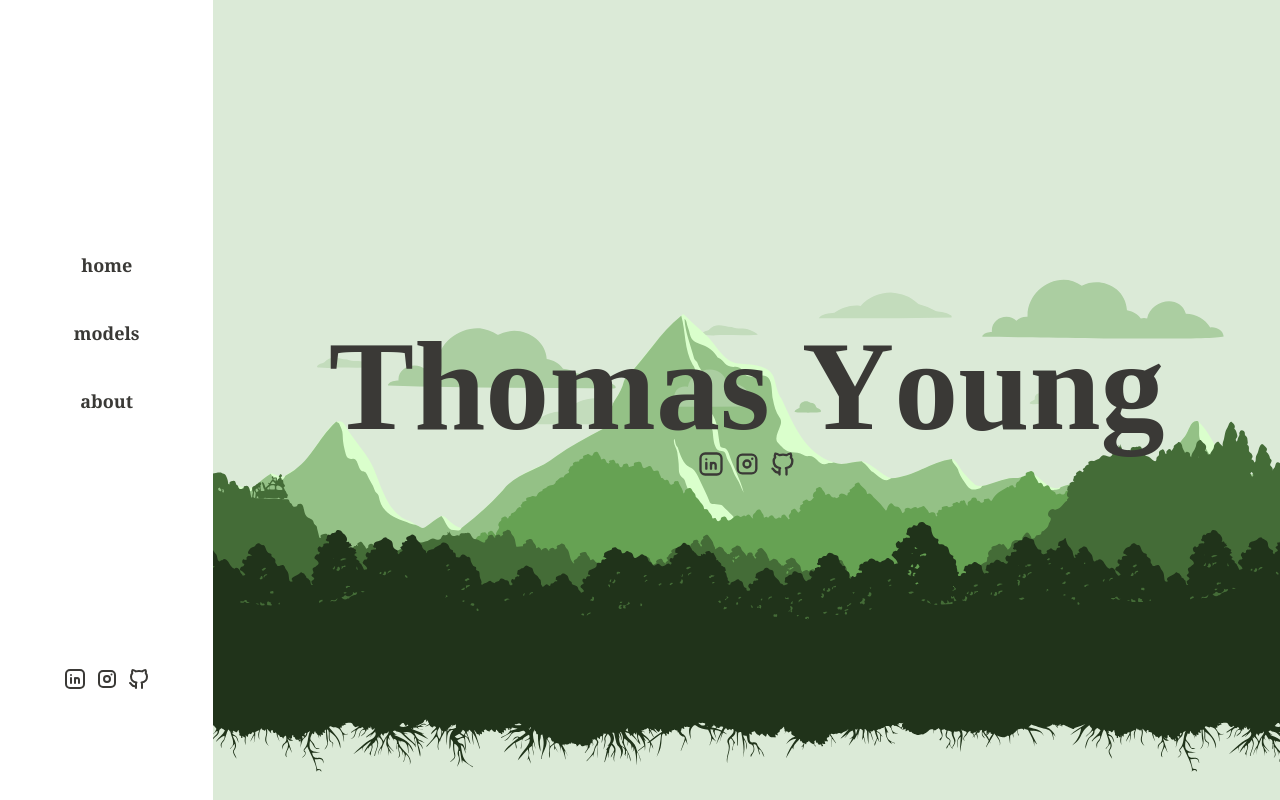
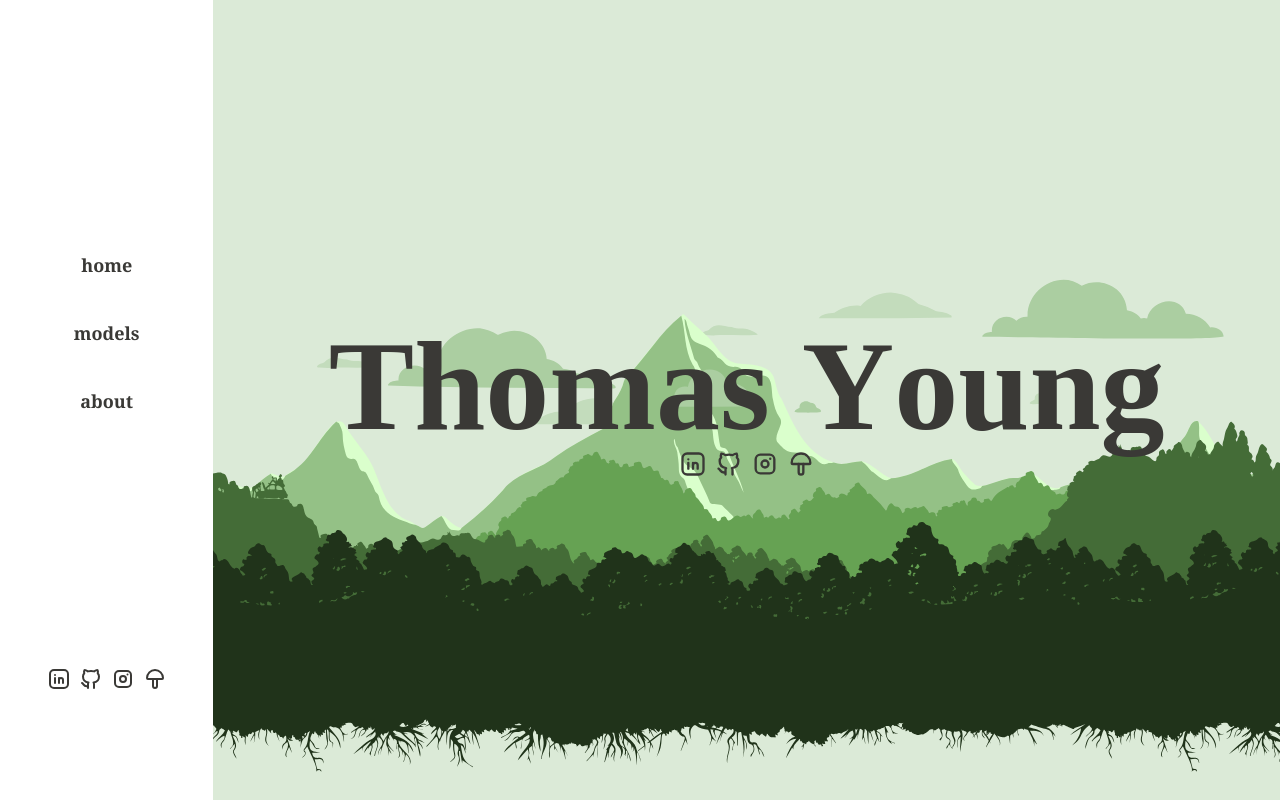
Before and after one commit to thomasy314/thomastheyoung.com-3.0, a Next.js app: page / in a window 1280 px wide. Built offline with nearby package versions, Linux system fonts and the light colour scheme; a web font is replaced by a local one.

Commit message:
Adding link to cluster mush website to social icons

```diff
--- a/components/ui/socialmediaicons.tsx
+++ b/components/ui/socialmediaicons.tsx
@@ -1,4 +1,4 @@
-import { IconBrandGithub, IconBrandInstagram, IconBrandLinkedin } from "@tabler/icons-react";
+import { IconBrandGithub, IconBrandInstagram, IconBrandLinkedin, IconMushroom } from "@tabler/icons-react";
 
 type SocialMediaIconsProps = {
     size?: number,
@@ -9,13 +9,16 @@ export default function SocialMediaIcons({size, className}: SocialMediaIconsProp
     return (
         <div className={`flex flex-row justify-center gap-x-2 w-full ${className}`}>
             <a href="https://www.linkedin.com/in/thomasy314/" target="_blank">
-                <IconBrandLinkedin size={size} />
+                <IconBrandLinkedin aria-label="Thomas Young Linkedin" size={size} />
+            </a>
+            <a href="https://github.com/thomasy314" target="_blank">
+                <IconBrandGithub aria-label="Thomas Young Github" size={size} />
             </a>
             <a href="https://www.instagram.com/clustermush/" target="_blank">
-                <IconBrandInstagram size={size} />
+                <IconBrandInstagram aria-label="Cluster Mush Instagram" size={size} />
             </a>
-            <a href="https://github.com/thomasy314" target="_blank">
-                <IconBrandGithub size={size} />
+            <a href="https://www.clustermush.com/" target="_blank">
+                <IconMushroom aria-label="Cluster Mush Icon" size={size} />
             </a>
         </div>
     )
```
